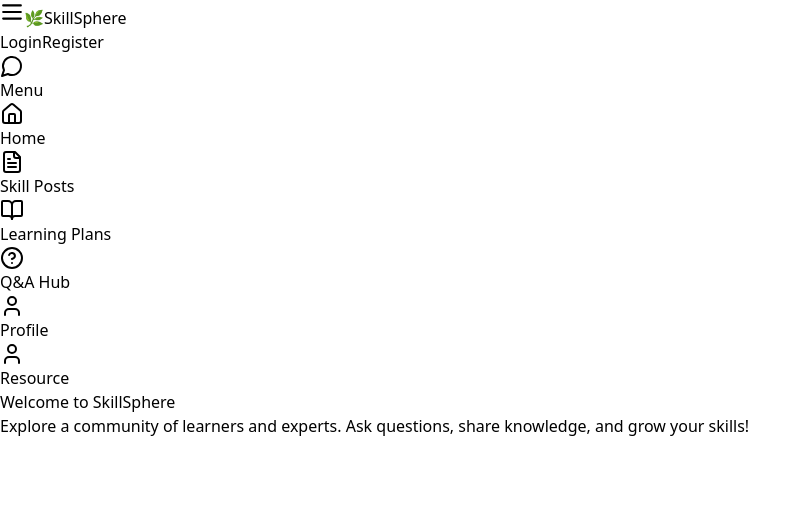
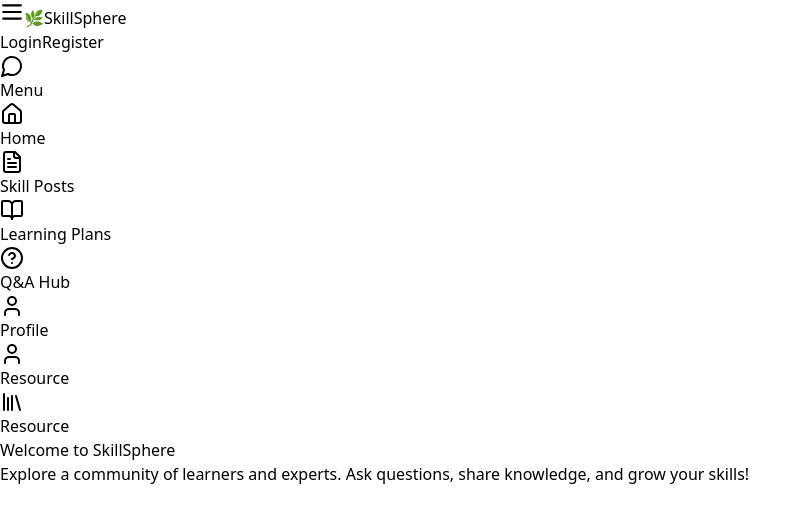
Before and after one commit to manamendraJN/SkillSphere, a React (Vite) app in the folder frontend/: page / in a window 1280 px wide. Shown: the top 522 px of the page, without its empty margins (0-811 px from the left). Built offline with nearby package versions, Linux system fonts and the light colour scheme.

Commit message:
Add resource icon in header.jsx

```diff
--- a/frontend/src/components/Header.jsx
+++ b/frontend/src/components/Header.jsx
@@ -2,7 +2,7 @@ import { useState, useEffect, useRef, useContext, useCallback, memo } from 'reac
 import { Link, useNavigate, useLocation } from 'react-router-dom';
 import { AuthContext } from '../context/AuthContext';
 import { motion, AnimatePresence } from 'framer-motion';
-import { Bell, Menu, LogOut, User, MessageCircle, Home, FileText, BookOpen, HelpCircle } from 'lucide-react';
+import { Bell, Menu, LogOut, User, MessageCircle, Home, FileText, BookOpen, HelpCircle, Library } from 'lucide-react';
 
 const Header = memo(() => {
   const { user, logout, loading, error } = useContext(AuthContext);
@@ -26,6 +26,7 @@ const Header = memo(() => {
     { name: 'Profile', icon: <User className="w-5 h-5 mr-2 text-indigo-600" />, activeIcon: <User className="w-5 h-5 mr-2 text-indigo-800" />, path: 'profile' },
     { name: 'Resource', icon: <User className="w-5 h-5 mr-2 text-indigo-600" />, activeIcon: <User className="w-5 h-5 mr-2 text-indigo-800" />, path: 'resourceLibrary' },
 
+    { name: 'Resource', icon: <Library className="w-5 h-5 mr-2 text-indigo-600" />, activeIcon: <Library className="w-5 h-5 mr-2 text-indigo-800" />, path: 'resourceLibrary' },
   ];
 
   const handleLogout = useCallback(() => {
```
